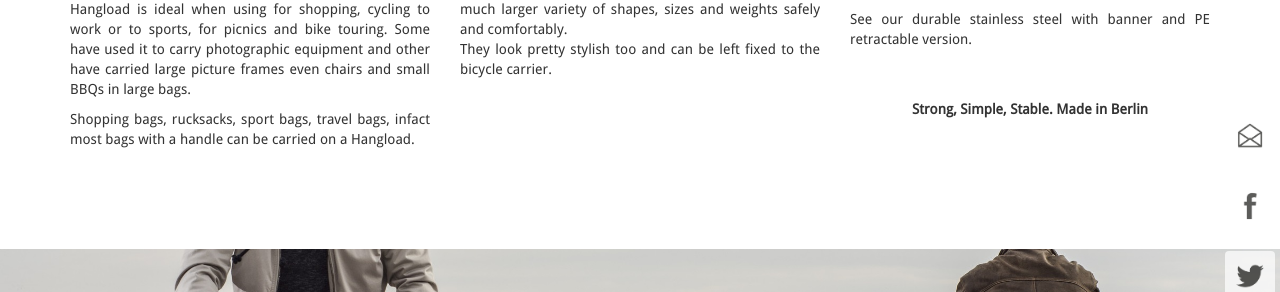
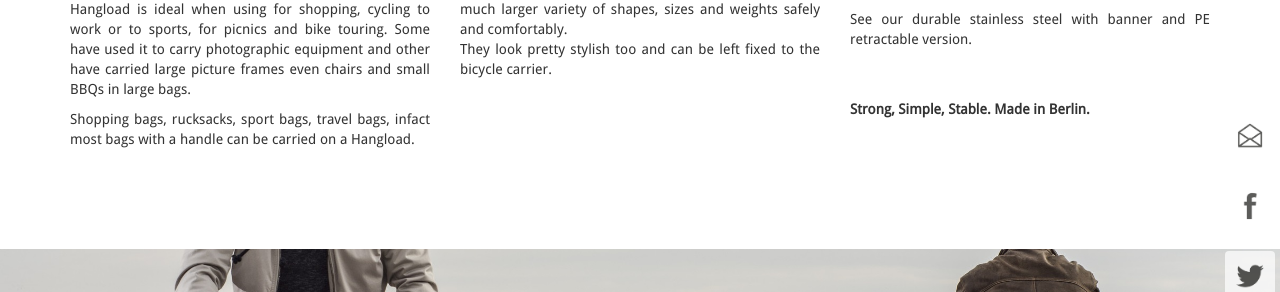
Before and after one commit to bodokaiser/hangload.com, a Jekyll site: the page built from index.html, in a window 1280 px wide and 900 px high, scrolled down 3660 px. Shown: the part 159-451 px from the top of the window. Built offline with Jekyll 4.4.1, drawn with Linux system fonts in a browser that asks for light colours; nearby versions of some CDN libraries; library files that are not in the unit come from our copies; Markdown is read by kramdown in place of the engine named in the settings.

Commit message:
Update index.html

```diff
--- a/index.html
+++ b/index.html
@@ -211,8 +211,8 @@
       </p>
       <br>
       <br>
-      <p class="text-center">
-        <strong> Strong, Simple, Stable. Made in Berlin </strong>
+      <p class="text-justify">
+        <strong> Strong, Simple, Stable. Made in Berlin. </strong>
       </p>
     </div>
   </div>
```
